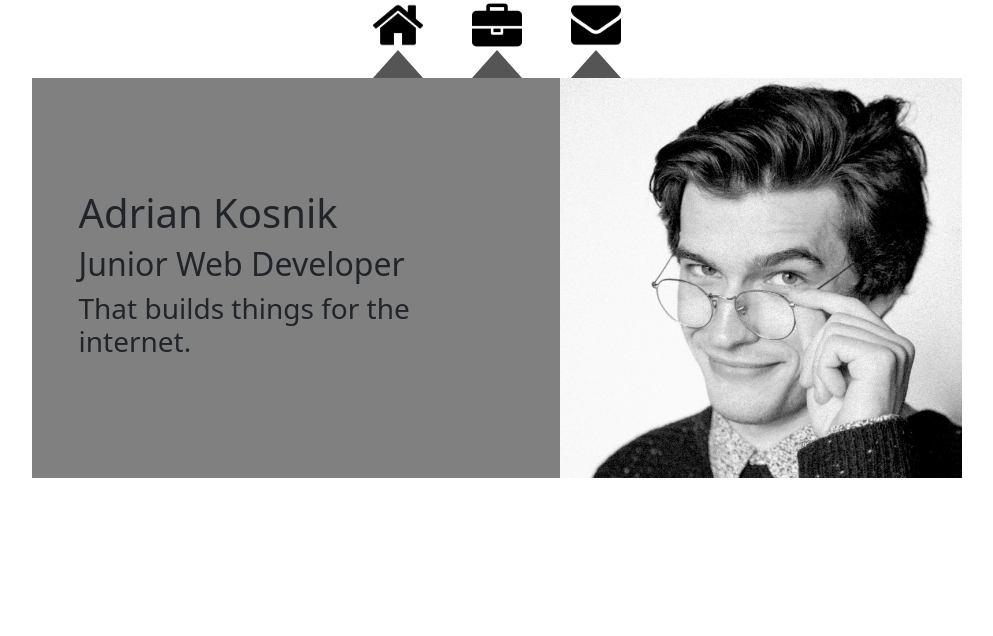
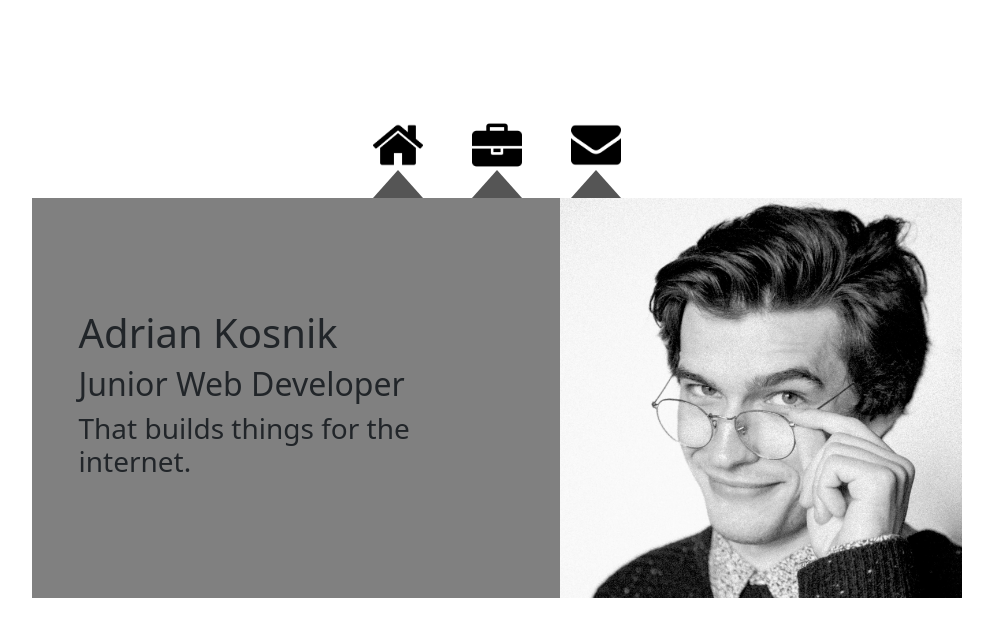
Before and after one commit to Adrian-Kosnik/personal-portfolio, a React (Create React App) app: page / in a window 1280 px wide. Shown: the top 636 px of the page, without its empty margins (143-1136 px from the left). Built offline with nearby package versions, Linux system fonts and the light colour scheme.

Commit message:
commiting before bed, forgot if changes made

```diff
--- a/src/App.css
+++ b/src/App.css
@@ -11,6 +11,14 @@
   background-color: darkgray;
   border: 1px limegreen solid;
 } */
+
+.appContainer {
+  height: 100vh;
+}
+
+.spacer {
+  height: 15%;
+}
 
 .portrait {
   height: 600px;
--- a/src/App.js
+++ b/src/App.js
@@ -9,7 +9,8 @@ import Pointer from './Header/Pointer';
 function App() {
 
   return (
-    <>
+    <div className='appContainer'>
+      <div className="spacer"></div>
       <div className='container col-3'>
         <Navbar />
         <Pointer />
@@ -21,7 +22,7 @@ function App() {
           <Route path="/Contact" element={<Contact />} />
         </Routes>
       </div>
-    </>
+    </div>
   );
 }
 
--- a/src/Pages/Home.js
+++ b/src/Pages/Home.js
@@ -2,14 +2,17 @@ import React from "react";
 
 function Home() {
     return (
-        <div className="container homeContainer col-10">
+        <>
+            {/* <div className="row"></div> */}
+            <div className="container homeContainer col-10">
                 <div className="titleContainer">
                     <h1>Adrian Kosnik</h1>
                     <h2>Junior Web Developer</h2>
                     <h3>That builds things for the internet.</h3>
                 </div>
                 <img className="portrait" src={require("../assets/images/adriankosnik-photo-small.JPG")} />
-        </div>
+            </div>
+        </>
     );
 };
 
```
